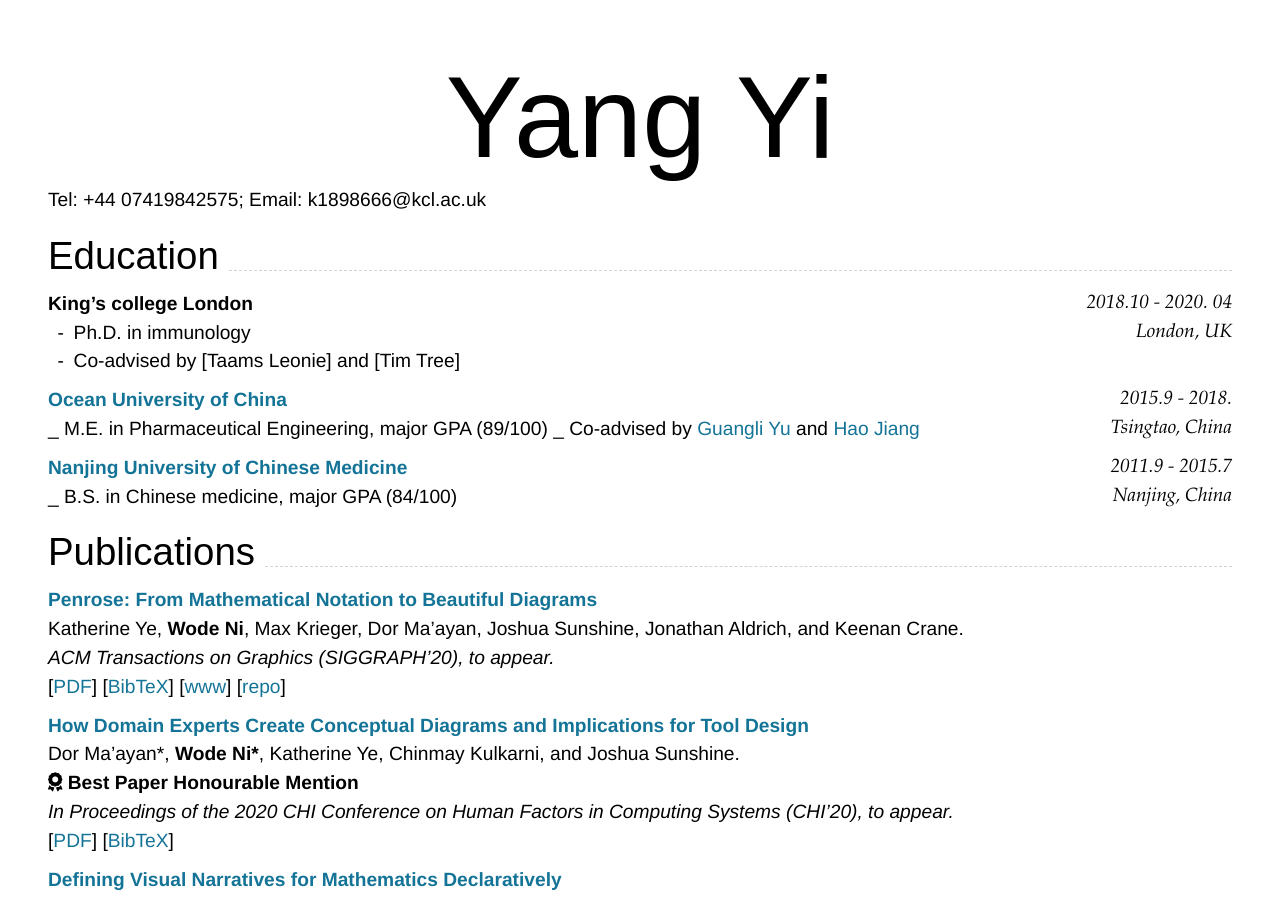
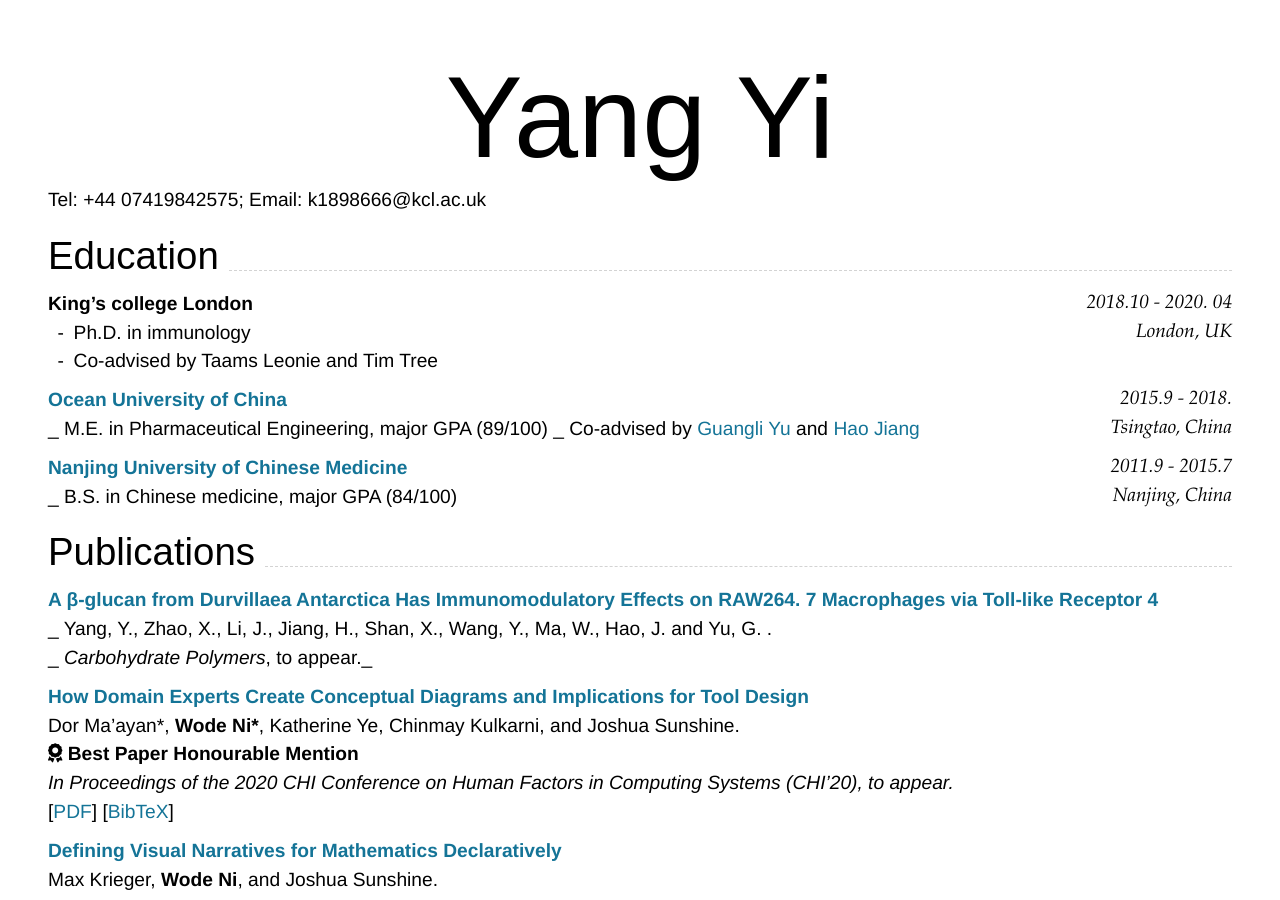
Before and after one commit to yiyiyi1992/Resume, a Jekyll site: the page built from index.md, in a window 1280 px wide and 900 px high. Built offline with Jekyll 4.4.1, drawn with Linux system fonts in a browser that asks for light colours; nearby versions of some CDN libraries.

Commit message:
Update index.md

````diff
--- a/index.md
+++ b/index.md
@@ -19,7 +19,7 @@ London, UK
 ```
 
 - Ph.D. in immunology
-- Co-advised by [Taams Leonie] and [Tim Tree]
+- Co-advised by Taams Leonie and Tim Tree
 
 ### [**Ocean University of China**](http://eweb.ouc.edu.cn/weneralwnformation/list.htm) `2015.9 - 2018.`
 
@@ -40,13 +40,10 @@ _ B.S. in Chinese medicine, major GPA (84/100)
 
 ## Publications
 
-### [**Penrose: From Mathematical Notation to Beautiful Diagrams**](http://penrose.ink/media/Penrose_SIGGRAPH2020.pdf)
-Katherine Ye, **Wode Ni**, Max Krieger, Dor Ma'ayan, Joshua Sunshine, Jonathan Aldrich, and Keenan Crane.<br>
-_ACM Transactions on Graphics (SIGGRAPH'20), to appear._<br>
-[[PDF](http://penrose.ink/media/Penrose_SIGGRAPH2020.pdf)]
-[[BibTeX]({{ page.homepage.url }}/assets/siggraph20-penrose.txt)]
-[[www](http://penrose.ink/siggraph20.html)]
-[[repo](https://github.com/penrose/penrose)]
+### [**A β-glucan from Durvillaea Antarctica Has Immunomodulatory Effects on RAW264. 7 Macrophages via Toll-like Receptor 4**](https://www.sciencedirect.com/science/article/abs/pii/S0144861718302753)
+_	Yang, Y., Zhao, X., Li, J., Jiang, H., Shan, X., Wang, Y., Ma, W., Hao, J. and Yu, G. .<br>
+_ *Carbohydrate Polymers*, to appear._<br>
+
 
 ### [**How Domain Experts Create Conceptual Diagrams and Implications for Tool Design**]({{ page.homepage.url }}/assets/chi-20-natural-diagramming.pdf)
 
````
